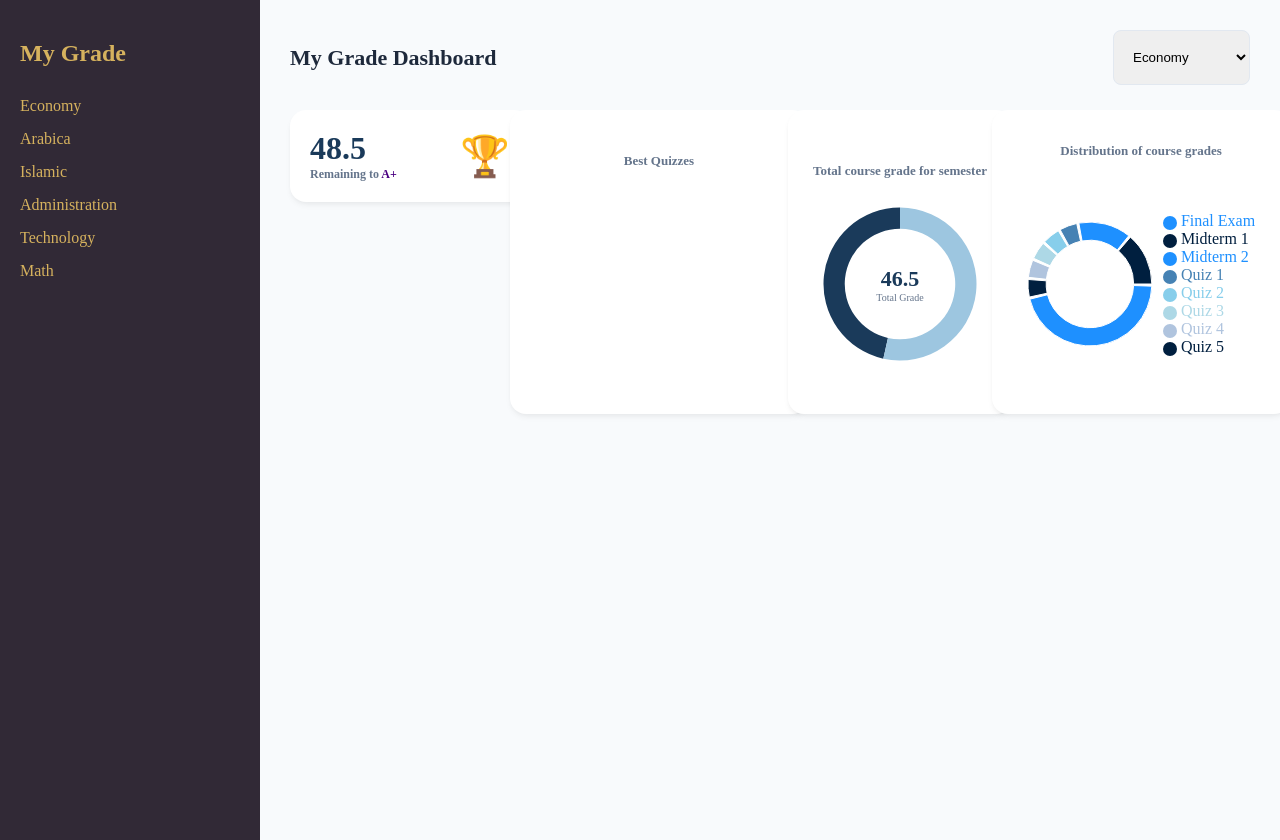
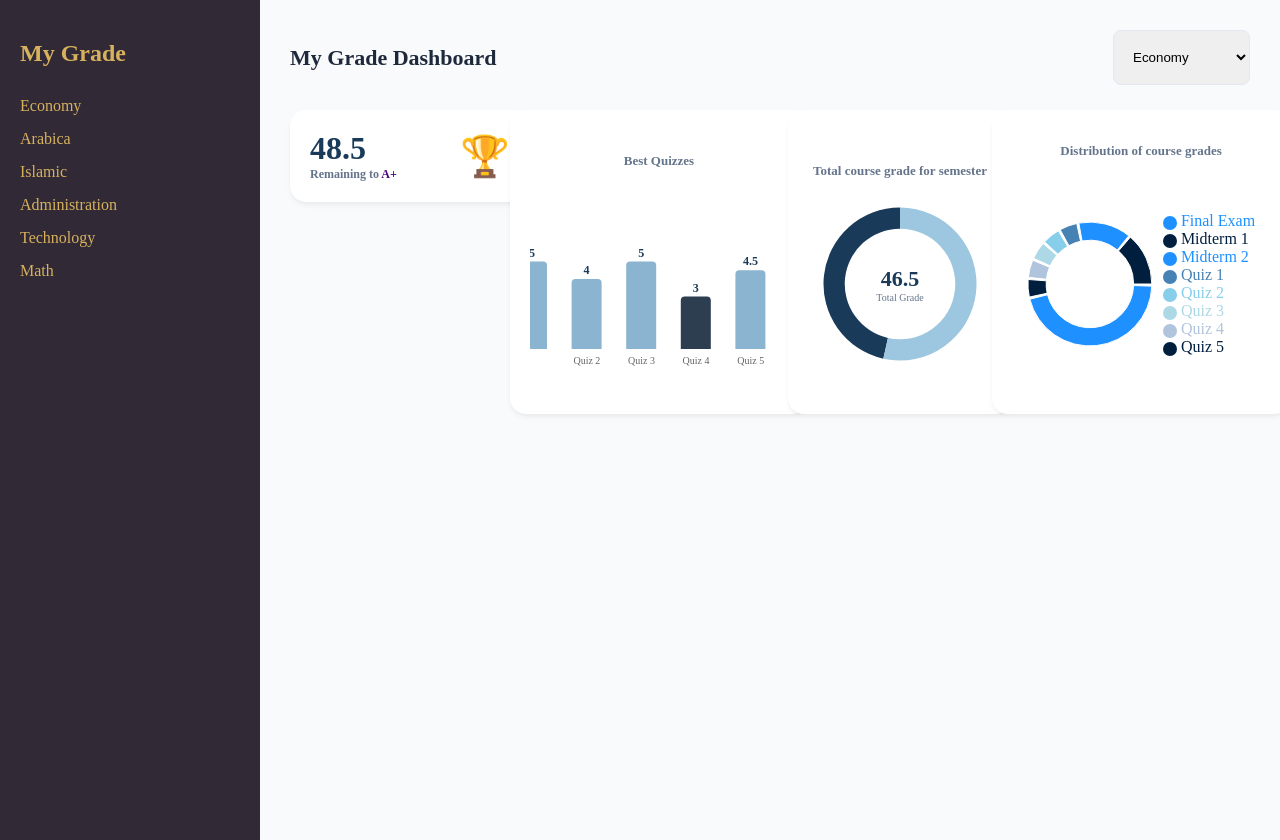
Before and after one commit to L-26-25L/l, a Next.js app: page / in a window 1280 px wide. Built offline with nearby package versions, Linux system fonts and the light colour scheme.

Commit message:
Update BestQuizzesChart.jsx

```diff
--- a/components/BestQuizzesChart.jsx
+++ b/components/BestQuizzesChart.jsx
@@ -1,18 +1,25 @@
-import { BarChart, Bar, XAxis, Tooltip, Cell, ResponsiveContainer, LabelList } from "recharts";
+import { BarChart, Bar, XAxis, YAxis, Tooltip, Cell, ResponsiveContainer, LabelList } from "recharts";
 
 export default function BestQuizzesChart({ quizzes, excluded }) {
+  // نجهز البيانات للتأكد من وجود مسميات واضحة
+  const data = quizzes.map((q, index) => ({
+    name: q.type || `Quiz ${index + 1}`,
+    value: q.obtained
+  }));
+
   return (
     <div style={{ width: "100%", height: 200 }}>
       <ResponsiveContainer width="100%" height="100%">
-        <BarChart data={quizzes} margin={{ top: 20, right: 10, left: -20, bottom: 0 }}>
+        <BarChart data={data} margin={{ top: 25, right: 10, left: -25, bottom: 5 }}>
           <XAxis dataKey="name" tick={{fontSize: 10}} axisLine={false} tickLine={false} />
+          <YAxis hide domain={[0, 'auto']} />
           <Tooltip cursor={{fill: 'transparent'}} />
-          <Bar dataKey="value" radius={[4, 4, 0, 0]}>
-            {quizzes.map((q, i) => (
+          <Bar dataKey="value" radius={[4, 4, 0, 0]} barSize={30}>
+            {data.map((entry, i) => (
               <Cell key={i} fill={i === excluded ? "#2c3e50" : "#8ab4d0"} />
             ))}
-            {/* هذا السطر هو المسؤول عن إظهار الرقم فوق كل عمود */}
-            <LabelList dataKey="value" position="top" style={{ fontSize: '12px', fill: '#64748b' }} />
+            {/* إظهار الرقم فوق العمود */}
+            <LabelList dataKey="value" position="top" style={{ fontSize: '12px', fill: '#1a3a5a', fontWeight: 'bold' }} />
           </Bar>
         </BarChart>
       </ResponsiveContainer>
```
